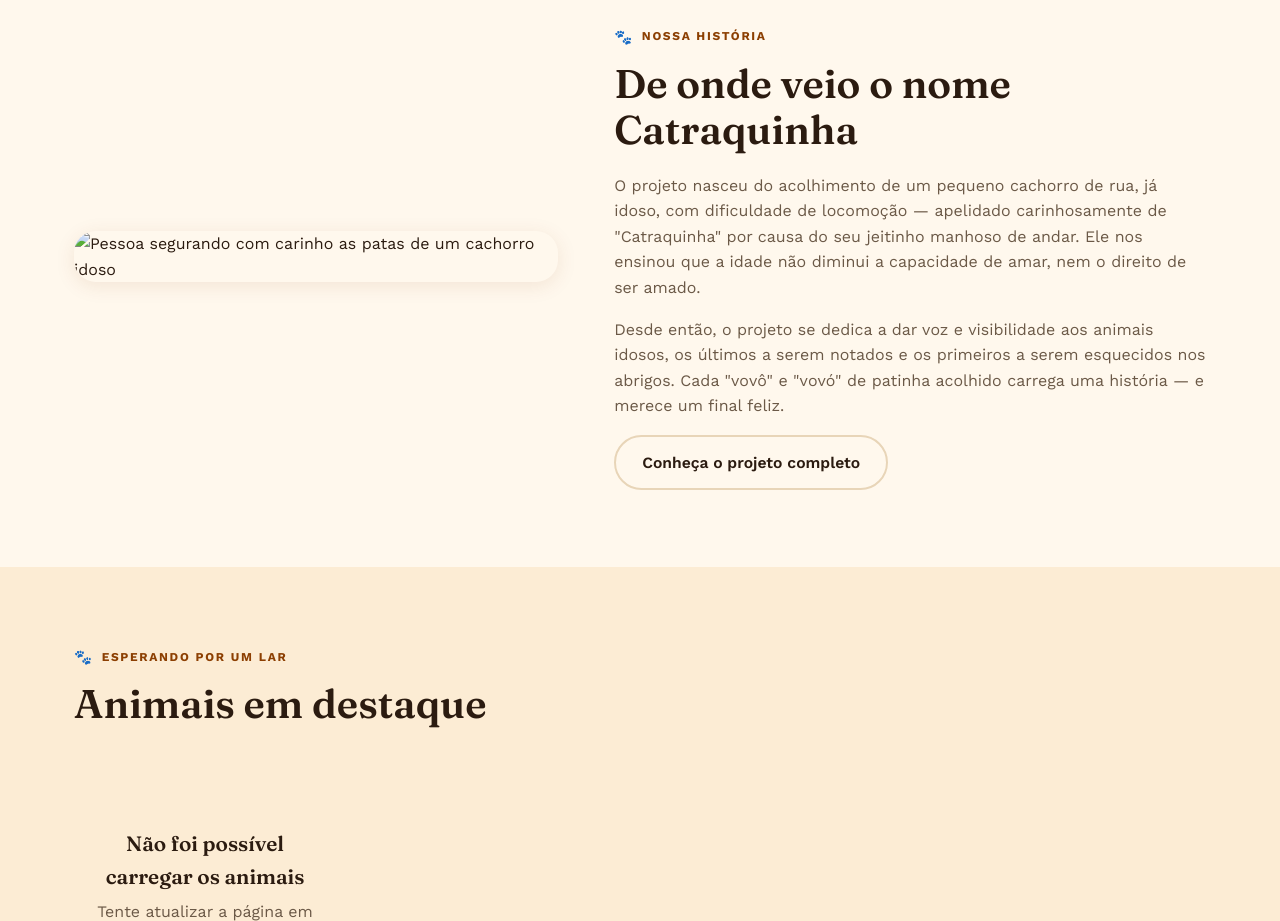
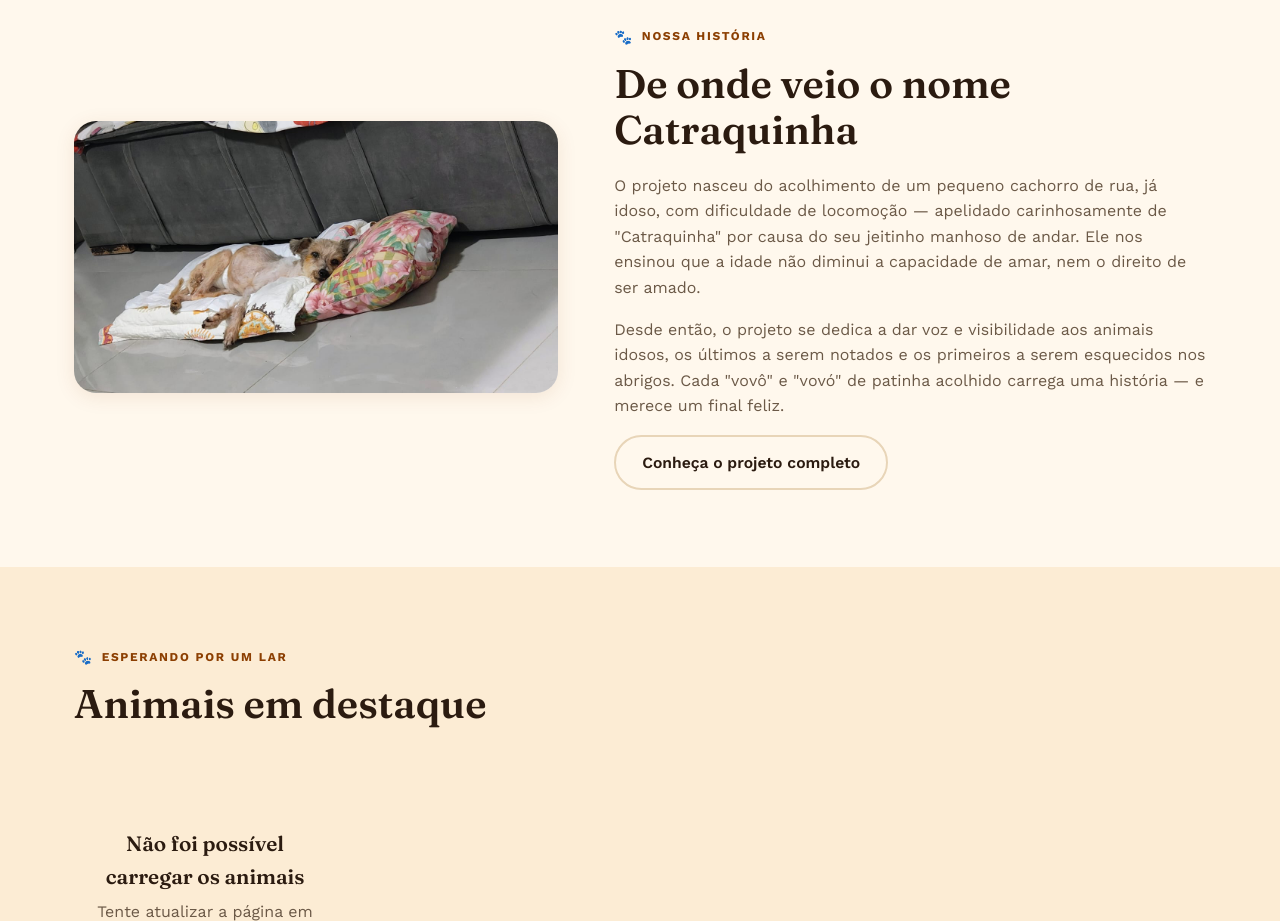
Before and after one commit to vocatraquinhasite-sys/vo-catraquinha, a website: page public/index.html in a window 1280 px wide. Shown: the part 1700-2621 px from the top of the page. Drawn offline with nearby package versions, Linux system fonts and the light colour scheme; no server answers.

Commit message:
Sincroniza imagens locais no HTML e config para eliminar piscar

```diff
--- a/public/index.html
+++ b/public/index.html
@@ -93,7 +93,7 @@
     <section class="secao">
       <div class="container secao-historia">
         <div class="secao-historia__figura">
-          <img id="imagem-historia-home" src="https://images.unsplash.com/photo-1583511655857-d19b40a7a54e?w=800" alt="Pessoa segurando com carinho as patas de um cachorro idoso" />
+          <img id="imagem-historia-home" src="/assets/img/fotodosobre.jpg" alt="Pessoa segurando com carinho as patas de um cachorro idoso" />
         </div>
         <div>
           <p class="eyebrow">Nossa história</p>
--- a/public/js/config.js
+++ b/public/js/config.js
@@ -21,8 +21,8 @@ window.CONFIG = {
   EMAIL_CONTATO: 'vocatraquinhasite@gmail.com',
   CHAVE_PIX: '5511984800072',
   IMAGEM_HERO: '/assets/img/fotodomenu.png',
-  IMAGEM_HISTORIA_HOME: '/assets/img/fotodosobre.png',
-  IMAGEM_HISTORIA_SOBRE: 'https://images.unsplash.com/photo-1548199973-03cce0bbc87b?w=800',
+  IMAGEM_HISTORIA_HOME: '/assets/img/fotodosobre.jpg',
+  IMAGEM_HISTORIA_SOBRE: '/assets/img/fotodosobre.jpg',
 
   mensagemWhatsappPadrao(nomeAnimal) {
     if (nomeAnimal) {
```
Also changed, not shown: public/sobre.html (+1 -1 lines).
